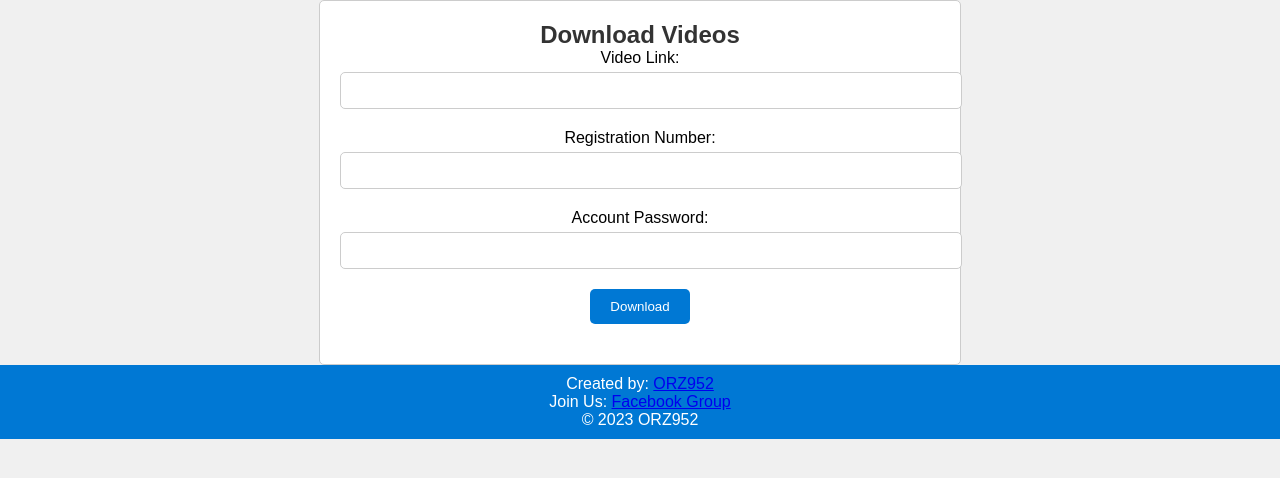
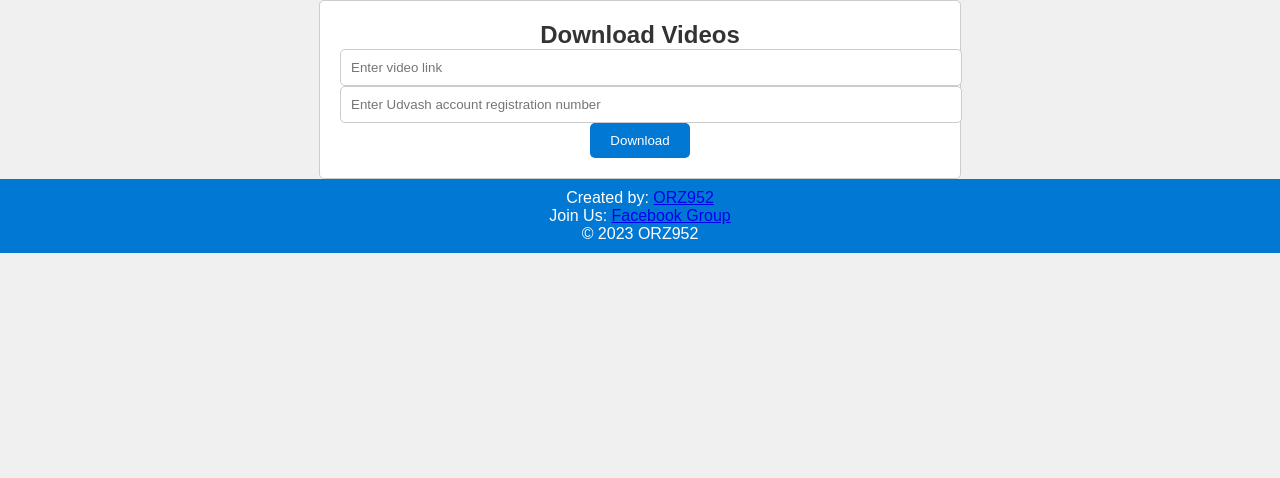
Before and after one commit to obaidur952952/Udvash-Class-Downloader, a Flask app: page / in a window 1280 px wide. Shown: the part 82-560 px from the top of the page. Run offline with Flask 3, Linux system fonts and the light colour scheme.

Commit message:
Update index.html

```diff
--- a/templates/index.html
+++ b/templates/index.html
@@ -14,22 +14,12 @@
         <section class="form-container">
             <form action="/download" method="post">
                 <h2>Download Videos</h2>
-                <div class="form-group">
-                    <label for="url">Video Link:</label>
-                    <input name="url" type="url" id="url" required>
-                </div>
-                <div class="form-group">
-                    <label for="reg">Registration Number:</label>
-                    <input name="reg" type="text" id="reg" required>
-                </div>
-                <div class="form-group">
-                    <label for="password">Account Password:</label>
-                    <input name="password" type="password" id="password" required>
-                </div>
-                <div class="form-group">
-                    <input type="submit" value="Download" id="submit_button">
-                </div>
-            </form>
+                <input name="url" type="url" placeholder="Enter video link">
+                <br>
+                <input name="reg" type="password" placeholder="Enter Udvash account registration number">
+                <br>
+                <input type="submit" value="Download" id="submit_button">
+                </form>
         </section>
     </main>
     <footer>
```
